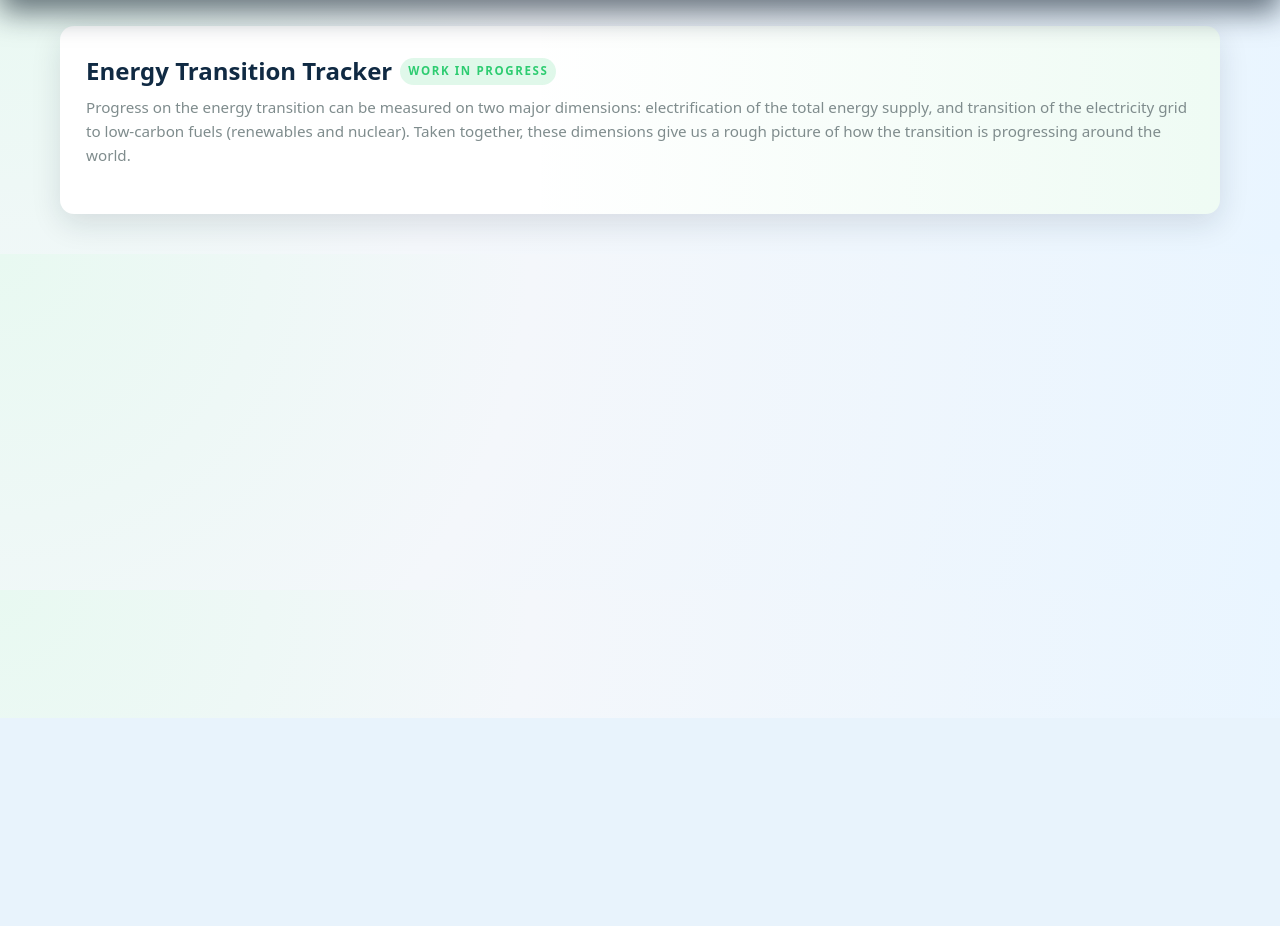
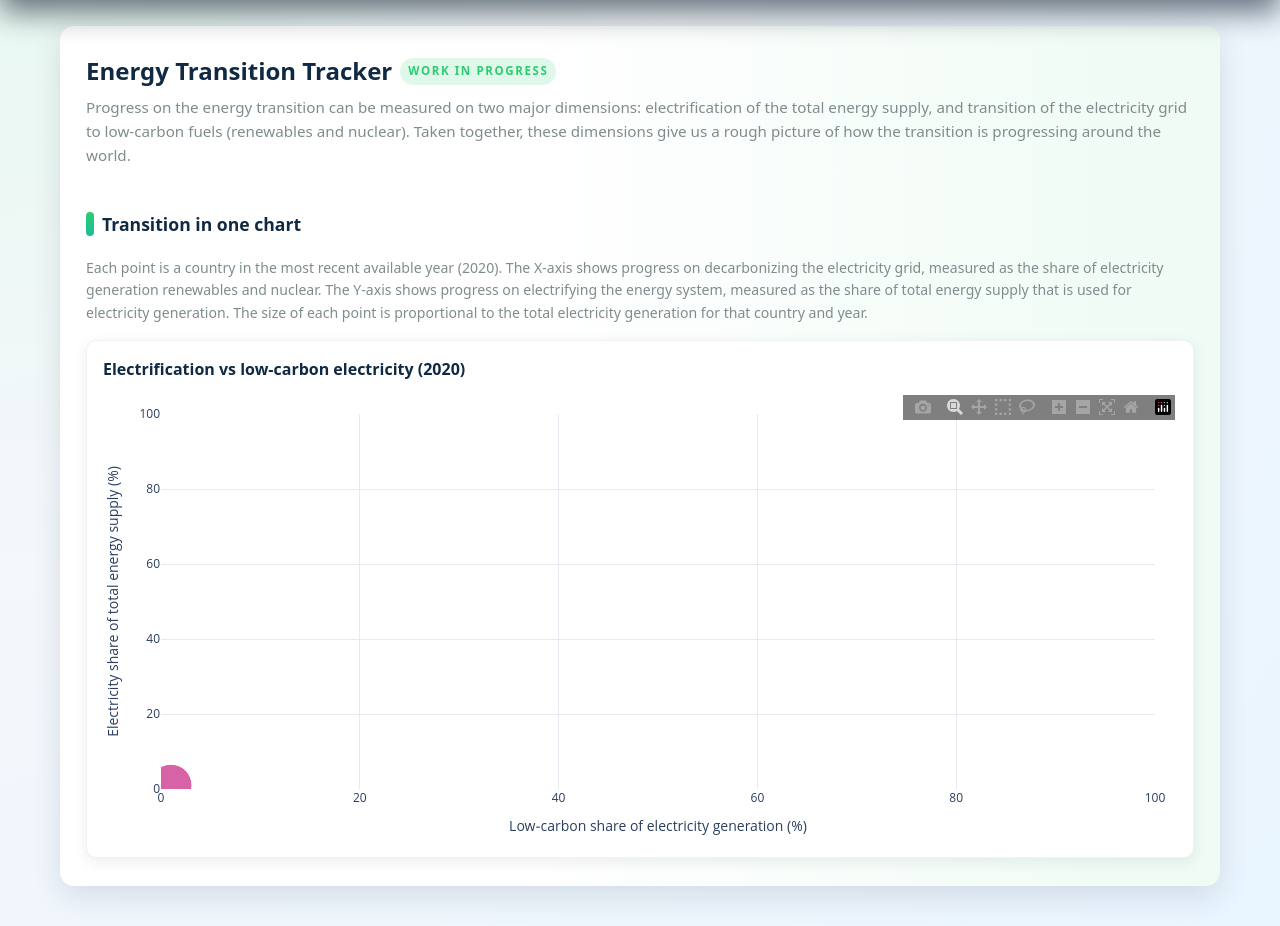
Before and after one commit to jarthorn/energy-stats, a Django app: page /tracker/ in a window 1280 px wide. Shown: the part 82-1008 px from the top of the page. Before the commit the page ends 314 px from the top, so only its background shows below. Run offline with Django 5.2, Linux system fonts and the light colour scheme; tables that the repository leaves empty hold one stand-in row (values such as "Sample post"); some libraries are stand-ins or nearby versions.

Commit message:
Add scatterplot overview of energy transition to tracker index

```diff
--- a/core/templates/core/tracker_index.html
+++ b/core/templates/core/tracker_index.html
@@ -15,3 +15,24 @@
     </div>
 </div>
 {% endblock %}
+
+{% block content %}
+<h2 class="section-title">Transition in one chart</h2>
+<p class="section-description">
+    Each point is a country in the most recent available year{% if latest_year %} ({{ latest_year }}){% endif %}.
+    The X-axis shows progress on decarbonizing the electricity grid, measured as the share of electricity generation renewables and nuclear.
+    The Y-axis shows progress on electrifying the energy system, measured as the share of total energy supply that is used for electricity generation.
+    The size of each point is proportional to the total electricity generation for that country and year.
+</p>
+
+{% if transition_scatter_html %}
+<div class="graph-container">
+    <div class="graph-title">Electrification vs low-carbon electricity ({{ latest_year }})</div>
+    {{ transition_scatter_html|safe }}
+</div>
+{% else %}
+<div class="summary-box">
+    No tracker data available yet.
+</div>
+{% endif %}
+{% endblock %}
--- a/core/views.py
+++ b/core/views.py
@@ -1,12 +1,13 @@
 from django.core.paginator import Paginator
 from django.http import Http404
 from django.shortcuts import render, get_object_or_404
-from django.db.models import OuterRef, Subquery
+from django.db.models import Max, OuterRef, Subquery
 from .models import (
     Country,
     CountryEnergyBalanceYear,
     CountryFuel,
     CountryFuelYear,
+    CountryTrackerYear,
     Fuel,
     FuelYear,
     MonthlyGenerationData,
@@ -25,7 +26,83 @@ def index(request):
 
 
 def tracker_index(request):
-    return render(request, "core/tracker_index.html")
+    latest_year = CountryTrackerYear.objects.aggregate(latest=Max("year"))["latest"]
+    transition_scatter_html = None
+
+    if latest_year is not None:
+        tracker_rows = list(
+            CountryTrackerYear.objects.filter(
+                year=latest_year,
+                share_electricity__gt=0,
+            )
+            .select_related("country")
+            .order_by("country__name")
+        )
+
+        countries = [r.country.name for r in tracker_rows]
+        x = [r.electricity_share_low_carbon for r in tracker_rows]
+        y = [r.share_electricity for r in tracker_rows]
+        gen = [(r.generation_twh or 0.0) for r in tracker_rows]
+
+        max_gen = max(gen) if gen else 0.0
+        desired_max_marker_size = 42
+        sizeref = (2.0 * max_gen / (desired_max_marker_size**2)) if max_gen > 0 else 1.0
+
+        fig = go.Figure(
+            data=[
+                go.Scatter(
+                    x=x,
+                    y=y,
+                    mode="markers",
+                    text=countries,
+                    customdata=list(zip(gen, x, y)),
+                    hovertemplate=(
+                        "<b>%{text}</b><br>"
+                        "Generation: %{customdata[0]:.0f} TWh<br>"
+                        "Low‑carbon electricity: %{customdata[1]:.1f}%<br>"
+                        "Electricity share of energy: %{customdata[2]:.1f}%"
+                        "<extra></extra>"
+                    ),
+                    marker=dict(
+                        size=gen,
+                        sizemode="area",
+                        sizeref=sizeref,
+                        sizemin=3,
+                        color=SCATTER_CHART_COLOR,
+                        opacity=0.75,
+                        line=dict(color="#ffffff", width=1),
+                    ),
+                )
+            ]
+        )
+        fig.update_layout(
+            plot_bgcolor="rgba(0,0,0,0)",
+            paper_bgcolor="rgba(0,0,0,0)",
+            margin=dict(l=30, r=20, t=20, b=40),
+            xaxis=dict(
+                title="Low‑carbon share of electricity generation (%)",
+                range=[0, 100],
+                gridcolor="rgba(225,229,238,0.8)",
+                zeroline=False,
+            ),
+            yaxis=dict(
+                title="Electricity share of total energy supply (%)",
+                range=[0, 100],
+                gridcolor="rgba(225,229,238,0.8)",
+                zeroline=False,
+            ),
+            showlegend=False,
+        )
+        transition_scatter_html = fig.to_html(full_html=False, include_plotlyjs="cdn")
+
+    return render(
+        request,
+        "core/tracker_index.html",
+        {
+            "latest_year": latest_year,
+            "transition_scatter_html": transition_scatter_html,
+        },
+    )
 
 
 def about(request):
```
